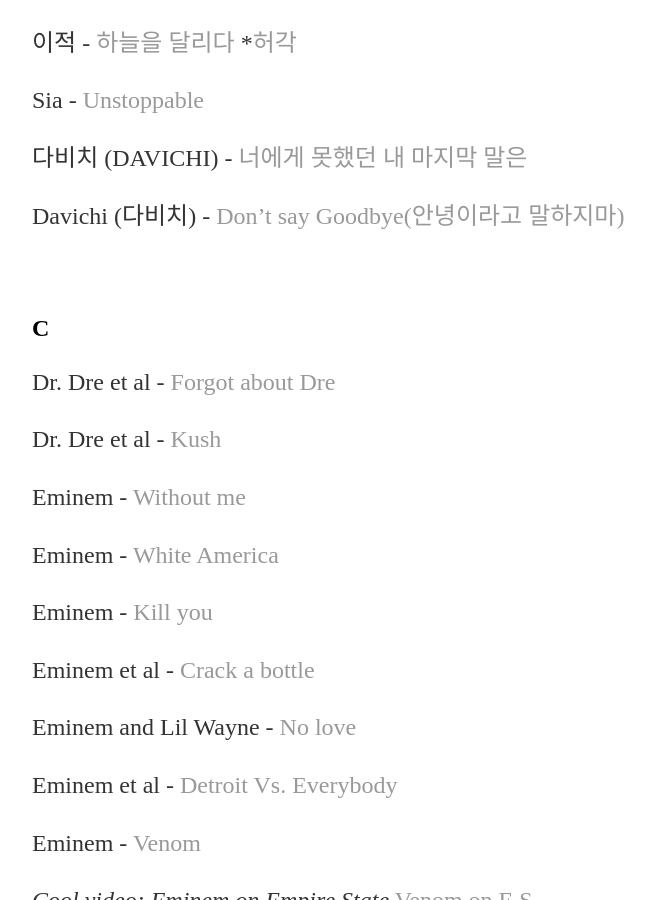
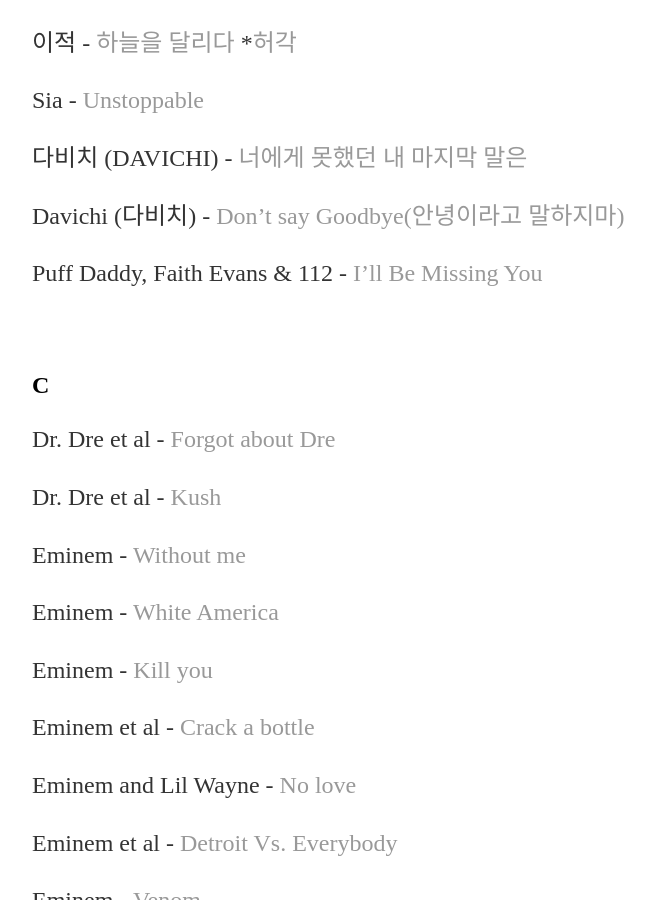
Before and after one commit to yjkweon24/yjkweon24.github.io, a Jekyll site: the page built from _posts/2018-10-23-songs-that-i-love.md, in a window 1280 px wide and 900 px high, scrolled down 13470 px. Shown: the whole window, without its empty margins (160-815 px from the left). Built offline with Jekyll 4.4.1, drawn with Linux system fonts in a browser that asks for light colours.

Commit message:
Update 2018-10-23-songs-that-i-love.md

```diff
--- a/_posts/2018-10-23-songs-that-i-love.md
+++ b/_posts/2018-10-23-songs-that-i-love.md
@@ -469,6 +469,8 @@
 
 Davichi (다비치) - [Don't say Goodbye(안녕이라고 말하지마)](https://www.youtube.com/watch?v=CuwRqIzkyOQ)
 
+Puff Daddy, Faith Evans & 112 - [I'll Be Missing You](https://www.youtube.com/watch?v=1S5xRPZBMy0)
+
 <br>
 
 ## C
```
